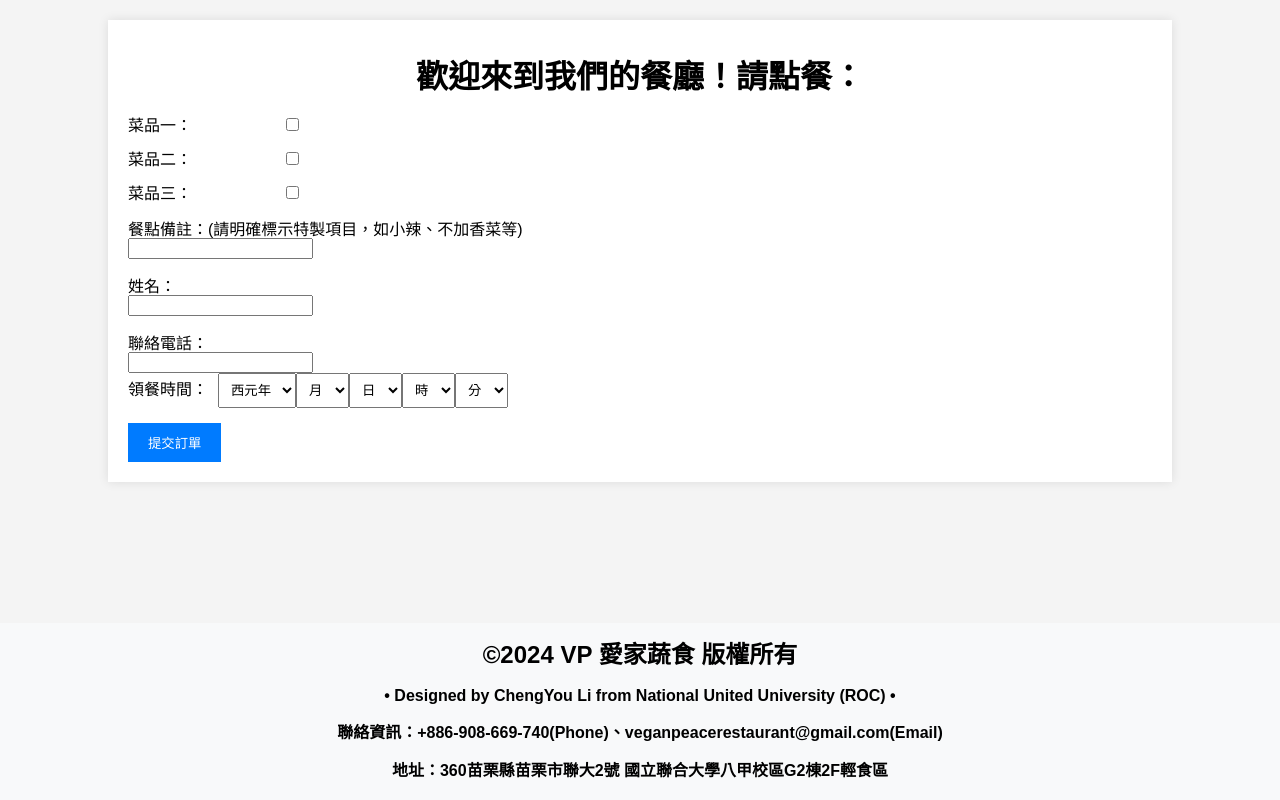
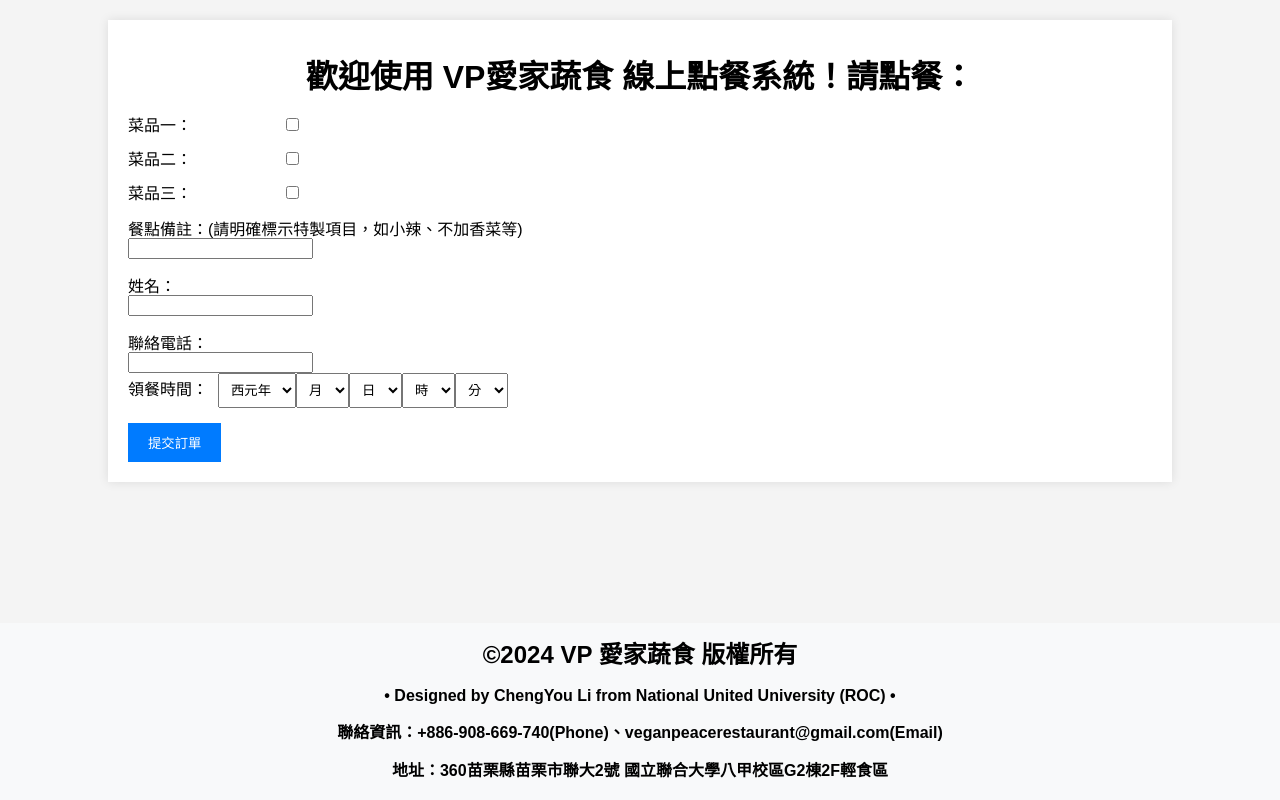
Before and after one commit to yuma1014/VP-, a plain HTML site: page index.html in a window 1280 px wide. Drawn offline with Linux system fonts and the light colour scheme.

Commit message:
Update index.html

```diff
--- a/index.html
+++ b/index.html
@@ -101,7 +101,7 @@
 <body>
 
 <div class="container">
-  <h1>歡迎來到我們的餐廳！請點餐：</h1>
+  <h1>歡迎使用 VP愛家蔬食 線上點餐系統！請點餐：</h1>
   <form id="order-form">
     <div class="menu-item">
       <label for="item1">菜品一：</label>
```
